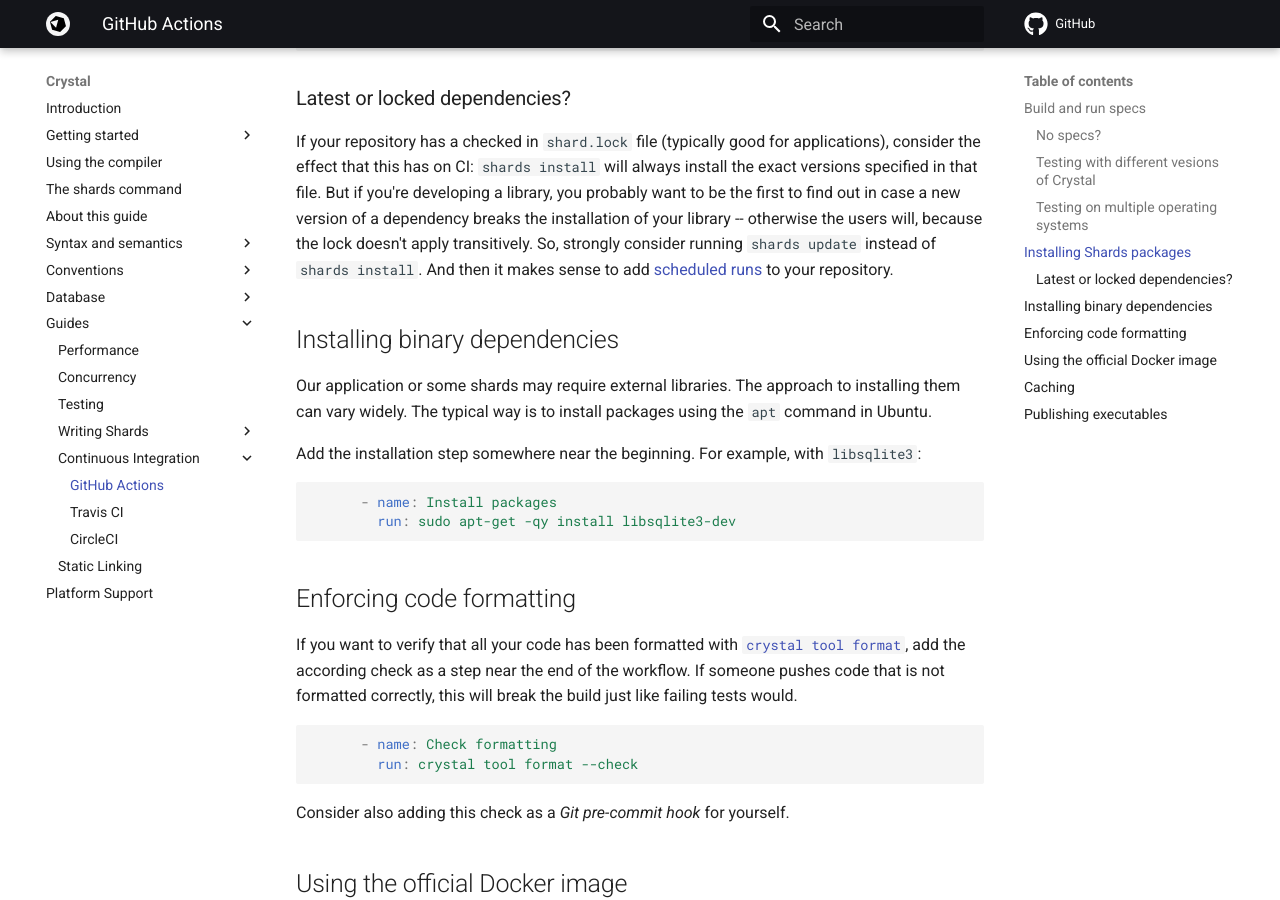
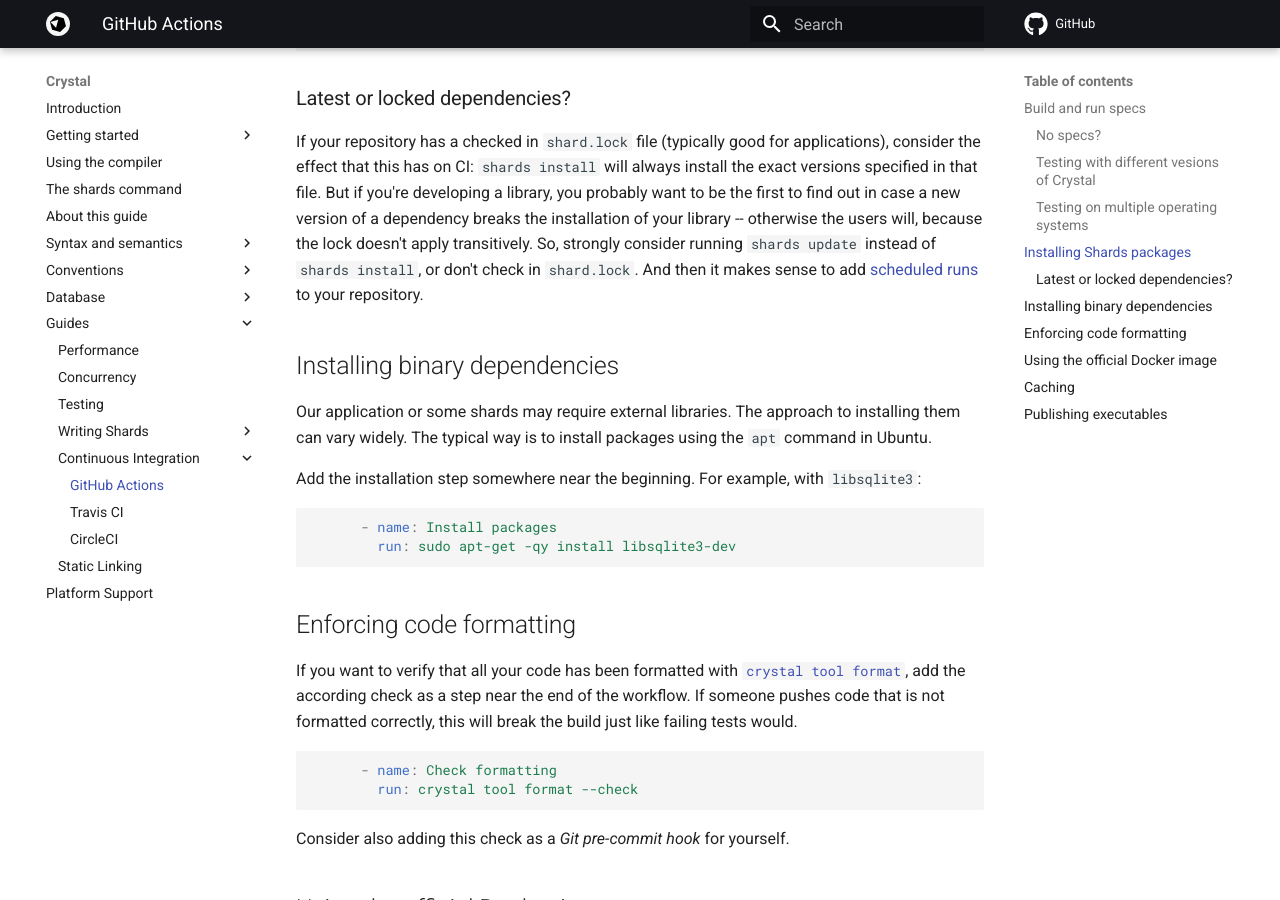
Before and after one commit to crystal-lang/crystal-book, an MkDocs documentation site: the page built from docs/guides/ci/gh-actions.md, in a window 1280 px wide and 900 px high, scrolled down 2623 px. Built offline with MkDocs 1.6.1 and Material for MkDocs 9.7.7, drawn with Linux system fonts in a browser that asks for light colours; nearby versions of some CDN libraries; library files that are not in the unit come from our copies; comment, search, counter and statistics services are not loaded.

Commit message:
Explicitly suggest to not check in shard.lock

```diff
--- a/docs/guides/ci/gh-actions.md
+++ b/docs/guides/ci/gh-actions.md
@@ -106,7 +106,7 @@
 
 ### Latest or locked dependencies?
 
-If your repository has a checked in `shard.lock` file (typically good for applications), consider the effect that this has on CI: `shards install` will always install the exact versions specified in that file. But if you're developing a library, you probably want to be the first to find out in case a new version of a dependency breaks the installation of your library -- otherwise the users will, because the lock doesn't apply transitively. So, strongly consider running `shards update` instead of `shards install`. And then it makes sense to add [scheduled runs](https://www.jeffgeerling.com/blog/2020/running-github-actions-workflow-on-schedule-and-other-events) to your repository.
+If your repository has a checked in `shard.lock` file (typically good for applications), consider the effect that this has on CI: `shards install` will always install the exact versions specified in that file. But if you're developing a library, you probably want to be the first to find out in case a new version of a dependency breaks the installation of your library -- otherwise the users will, because the lock doesn't apply transitively. So, strongly consider running `shards update` instead of `shards install`, or don't check in `shard.lock`. And then it makes sense to add [scheduled runs](https://www.jeffgeerling.com/blog/2020/running-github-actions-workflow-on-schedule-and-other-events) to your repository.
 
 ## Installing binary dependencies
 
```
